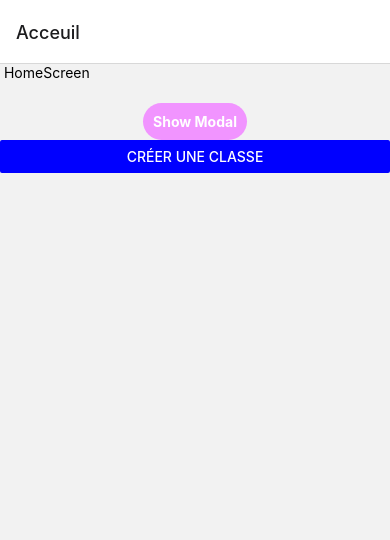
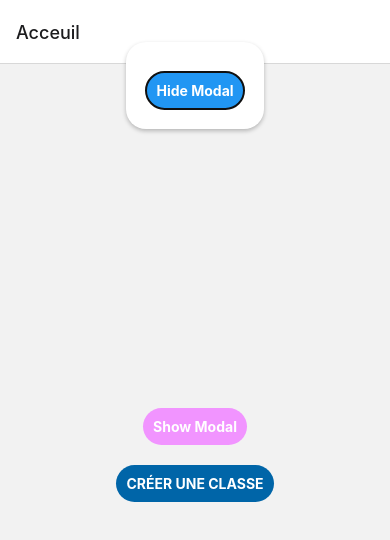
Before and after one commit to WildCodeSchool/2104-wns-remote-tsleague, a React Native app in the folder mobile/: screen /Acceuil in a window 390 px wide. Shown: the top 540 px of the page. Built offline with nearby package versions, Linux system fonts and the light colour scheme.

Commit message:
feat: create Slide for Carousel, add FlatList , use localeStorage func , create slideList for mock + hange HomeScreen style

```diff
--- a/mobile/screens/home/Carousel.tsx
+++ b/mobile/screens/home/Carousel.tsx
@@ -1,8 +1,41 @@
 import React, { useState } from "react";
-import { Alert, Modal, StyleSheet, Text, Pressable, View } from "react-native";
+import {
+  Alert,
+  Modal,
+  StyleSheet,
+  Text,
+  TouchableOpacity,
+  View,
+  FlatList,
+} from "react-native";
+import { storeData, getData } from "../../utils/localeStorage";
+
+import Slide from "./Slide";
+
+const slideList = Array.from({ length: 10 }).map((_, i) => {
+  return {
+    id: i,
+    image: `https://picsum.photos/1440/2842?random=${i}`,
+    title: `This is the title! ${i + 1}`,
+    subtitle: `This is the subtitle ${i + 1}!`,
+  };
+});
 
 export default function Carousel() {
   const [modalVisible, setModalVisible] = useState(false);
+  const value = getData();
+
+  if (value !== null) {
+    value
+      .then((res) => {
+        if (res === null) {
+          storeData();
+          setModalVisible(true);
+        }
+      })
+      .catch((err) => alert(err.toString()));
+  }
+
   return (
     <View style={styles.centeredView}>
       <Modal
@@ -10,44 +43,55 @@ export default function Carousel() {
         transparent={true}
         visible={modalVisible}
         onRequestClose={() => {
-          Alert.alert("Modal has been closed.");
           setModalVisible(!modalVisible);
         }}
       >
         <View style={styles.centeredView}>
           <View style={styles.modalView}>
-            <Text style={styles.modalText}>Hello World!</Text>
-            <Pressable
+            <FlatList
+              data={slideList}
+              style={styles.carousel}
+              renderItem={({ item }) => {
+                return <Slide data={item} />;
+              }}
+              pagingEnabled
+              horizontal
+              showsHorizontalScrollIndicator={false}
+              initialNumToRender={0}
+              maxToRenderPerBatch={1}
+              removeClippedSubviews={true}
+              keyExtractor={(item) => item.id.toString()}
+            />
+            <TouchableOpacity
               style={[styles.button, styles.buttonClose]}
               onPress={() => setModalVisible(!modalVisible)}
             >
               <Text style={styles.textStyle}>Hide Modal</Text>
-            </Pressable>
+            </TouchableOpacity>
           </View>
         </View>
       </Modal>
-      <Pressable
+      <TouchableOpacity
         style={[styles.button, styles.buttonOpen]}
         onPress={() => setModalVisible(true)}
       >
         <Text style={styles.textStyle}>Show Modal</Text>
-      </Pressable>
+      </TouchableOpacity>
     </View>
   );
 }
 
 const styles = StyleSheet.create({
   centeredView: {
-    flex: 1,
     justifyContent: "center",
     alignItems: "center",
     marginTop: 22,
   },
   modalView: {
     margin: 20,
+    padding: 20,
     backgroundColor: "white",
     borderRadius: 20,
-    padding: 35,
     alignItems: "center",
     shadowColor: "#000",
     shadowOffset: {
@@ -74,8 +118,17 @@ const styles = StyleSheet.create({
     fontWeight: "bold",
     textAlign: "center",
   },
-  modalText: {
-    marginBottom: 15,
-    textAlign: "center",
+  carousel: {
+    marginBottom: 10,
+  },
+  checkboxContainer: {
+    flexDirection: "row",
+    marginBottom: 20,
+  },
+  checkbox: {
+    alignSelf: "center",
+  },
+  label: {
+    margin: 8,
   },
 });
--- a/mobile/screens/home/HomeScreen.tsx
+++ b/mobile/screens/home/HomeScreen.tsx
@@ -1,7 +1,8 @@
 import React from "react";
-import { Text, View, StyleSheet, Button } from "react-native";
+import { Text, View, StyleSheet, TouchableOpacity } from "react-native";
+import { BottomTabScreenProps } from "@react-navigation/bottom-tabs";
+
 import Carousel from "./Carousel";
-import { BottomTabScreenProps } from "@react-navigation/bottom-tabs";
 
 type StudentsScreenNavigationProp = BottomTabScreenProps<{
   "Mon compte": undefined;
@@ -9,15 +10,15 @@ type StudentsScreenNavigationProp = BottomTabScreenProps<{
 
 export default function HomeScreen({ navigation }: any) {
   return (
-    <View>
-      <Text> HomeScreen </Text>
+    <View style={styles.container}>
       <Carousel />
-      <View style={{ justifyContent: "center" }}>
-        <Button
-          color="blue"
-          title="CRÉER UNE CLASSE"
+      <View style={styles.buttonContainer}>
+        <TouchableOpacity
+          style={[styles.button, styles.buttonOpen]}
           onPress={() => navigation.navigate("Mon compte")}
-        />
+        >
+          <Text style={styles.textStyle}>CRÉER UNE CLASSE</Text>
+        </TouchableOpacity>
       </View>
     </View>
   );
@@ -26,20 +27,25 @@ export default function HomeScreen({ navigation }: any) {
 const styles = StyleSheet.create({
   container: {
     flex: 1,
+    justifyContent: "center",
+    alignItems: "center",
   },
   buttonContainer: {
-    flex: 1,
     backgroundColor: "transparent",
     flexDirection: "row",
     margin: 20,
   },
   button: {
-    flex: 0.1,
-    alignSelf: "flex-end",
-    alignItems: "center",
+    borderRadius: 20,
+    padding: 10,
+    elevation: 2,
   },
-  text: {
-    fontSize: 18,
+  buttonOpen: {
+    backgroundColor: "#0065A8",
+  },
+  textStyle: {
     color: "white",
+    fontWeight: "bold",
+    textAlign: "center",
   },
 });
--- /dev/null
+++ b/mobile/screens/home/Slide.tsx
@@ -0,0 +1,24 @@
+import React from "react";
+import { Text, View, Image, Dimensions } from "react-native";
+
+const { width: windowWidth, height: windowHeight } = Dimensions.get("window");
+
+export default function Slide({ data }: any) {
+  return (
+    <View
+      style={{
+        width: windowWidth - 80,
+        height: windowHeight - 80,
+        justifyContent: "center",
+        alignItems: "center",
+      }}
+    >
+      <Image
+        source={{ uri: data.image }}
+        style={{ width: windowWidth * 0.9, height: windowHeight * 0.5 }}
+      />
+      <Text style={{ fontSize: 24 }}>{data.title}</Text>
+      <Text style={{ fontSize: 18 }}>{data.subtitle}</Text>
+    </View>
+  );
+}
```
